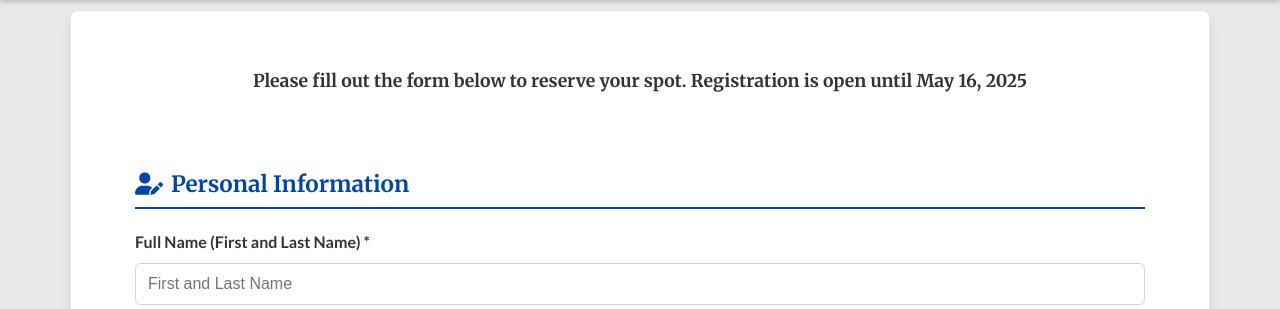
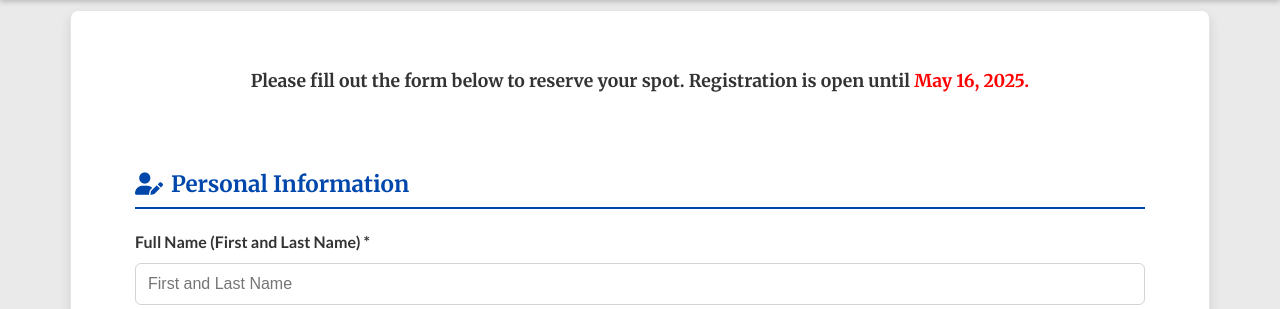
Before and after one commit to EDMarbas/tagc-workshop, a Django app: page /register/ in a window 1280 px wide. Shown: the part 90-399 px from the top of the page. Run offline with Django 5.2, Linux system fonts and the light colour scheme.

Commit message:
Edit register.htnl

```diff
--- a/registration/templates/registration/register.html
+++ b/registration/templates/registration/register.html
@@ -27,7 +27,7 @@
         {# Registration Form Section #}
         <div class="registration-form card">
             <div class="card-body">
-                <h4 class="mb-4 text-center" style="font-size: 1.1em; color: #333333;">Please fill out the form below to reserve your spot. Registration is open until May 16, 2025</h4>
+                <h4 class="mb-4 text-center" style="font-size: 1.1em; color: #333333;">Please fill out the form below to reserve your spot. Registration is open until <span style="color: red;">May 16, 2025.</span></h4>
                 <br>
                 <br>
                 <form method="post" novalidate class="needs-validation">
```
